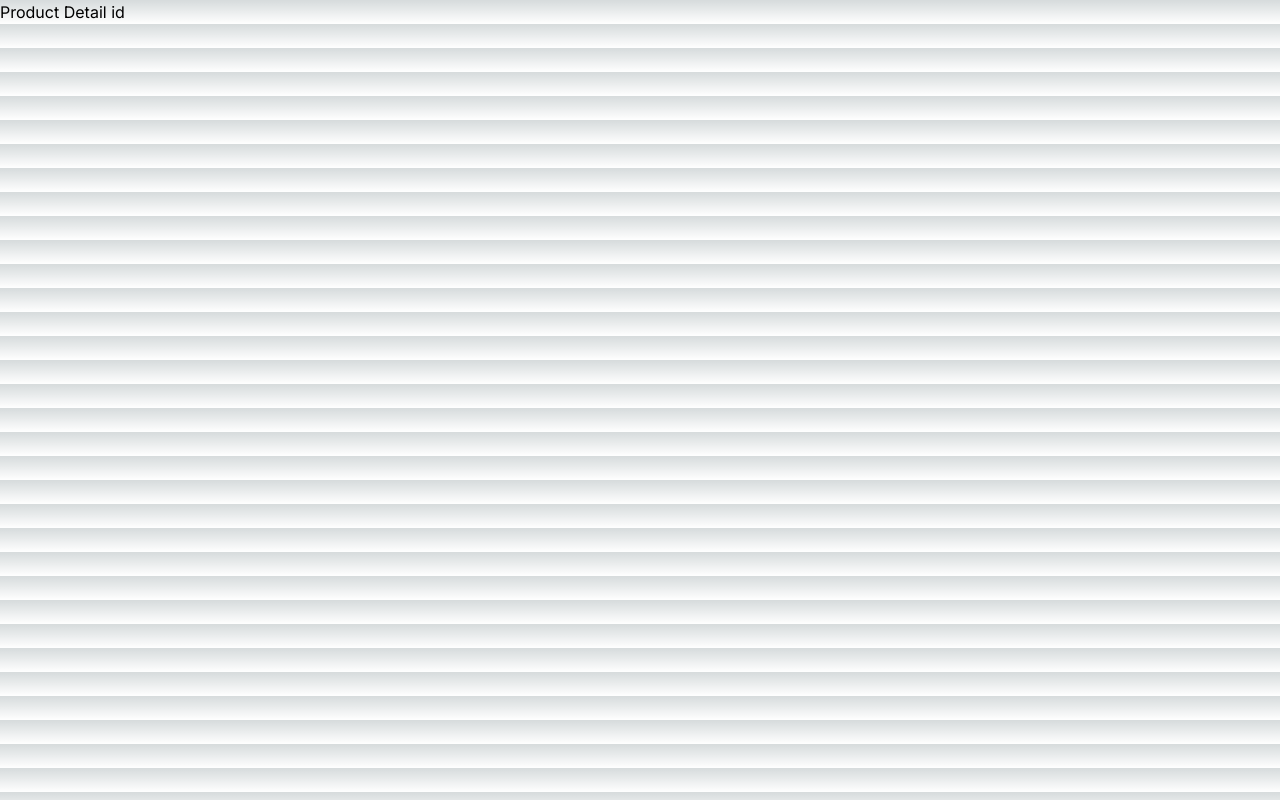
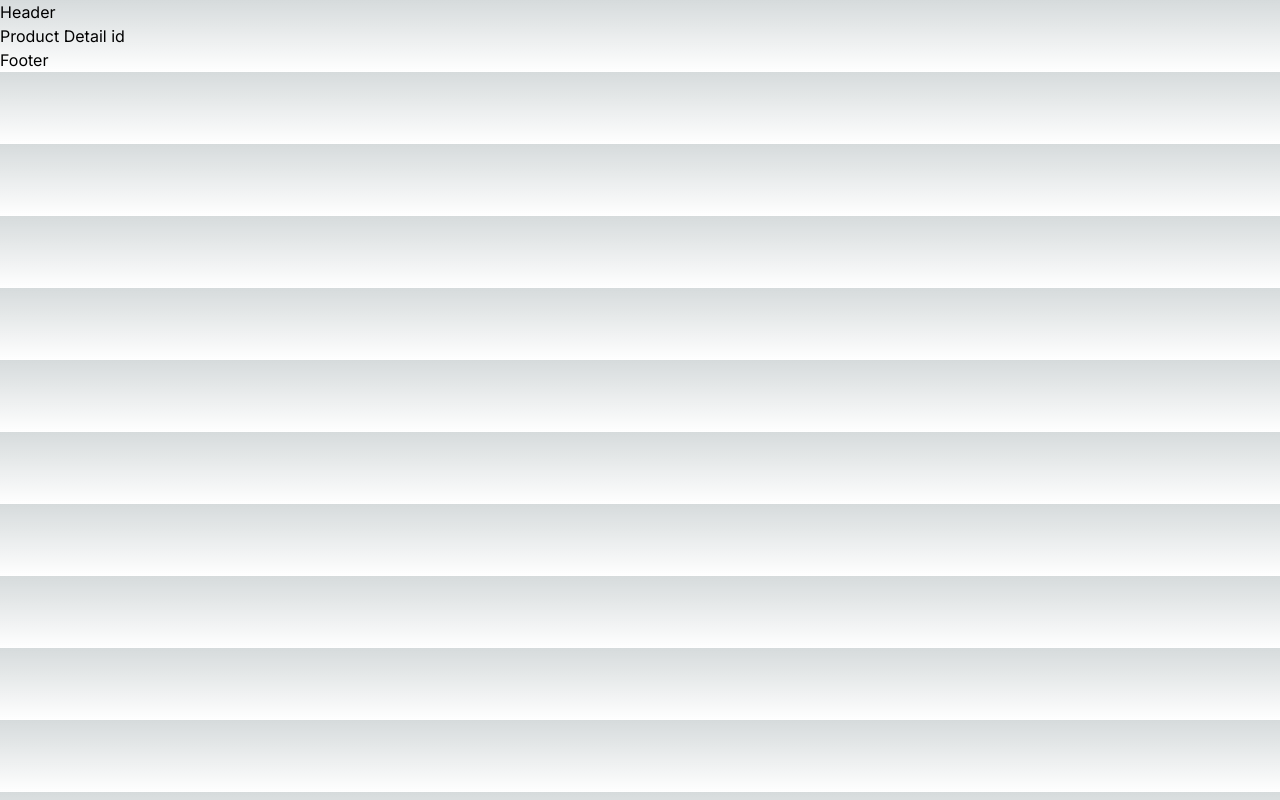
Before and after one commit to romiardanaputra/learn-next-js, a Next.js app: page /products/id in a window 1280 px wide. Built offline with nearby package versions, Linux system fonts and the light colour scheme.

Commit message:
[MAIN] docs(layout): Modify layout for understanding purposes (#6)

```diff
--- a/src/app/layout.tsx
+++ b/src/app/layout.tsx
@@ -5,8 +5,8 @@
 const inter = Inter({ subsets: ["latin"] });
 
 export const metadata: Metadata = {
-  title: "Create Next App",
-  description: "Generated by create next app",
+  title: "Learn Next Js",
+  description: "learn next js beginer level",
 };
 
 export default function RootLayout({
@@ -16,7 +16,11 @@
 }>) {
   return (
     <html lang="en">
-      <body className={inter.className}>{children}</body>
+      <body className={inter.className}>
+        <header>Header</header>
+        {children}
+        <footer>Footer</footer>
+      </body>
     </html>
   );
 }
```
